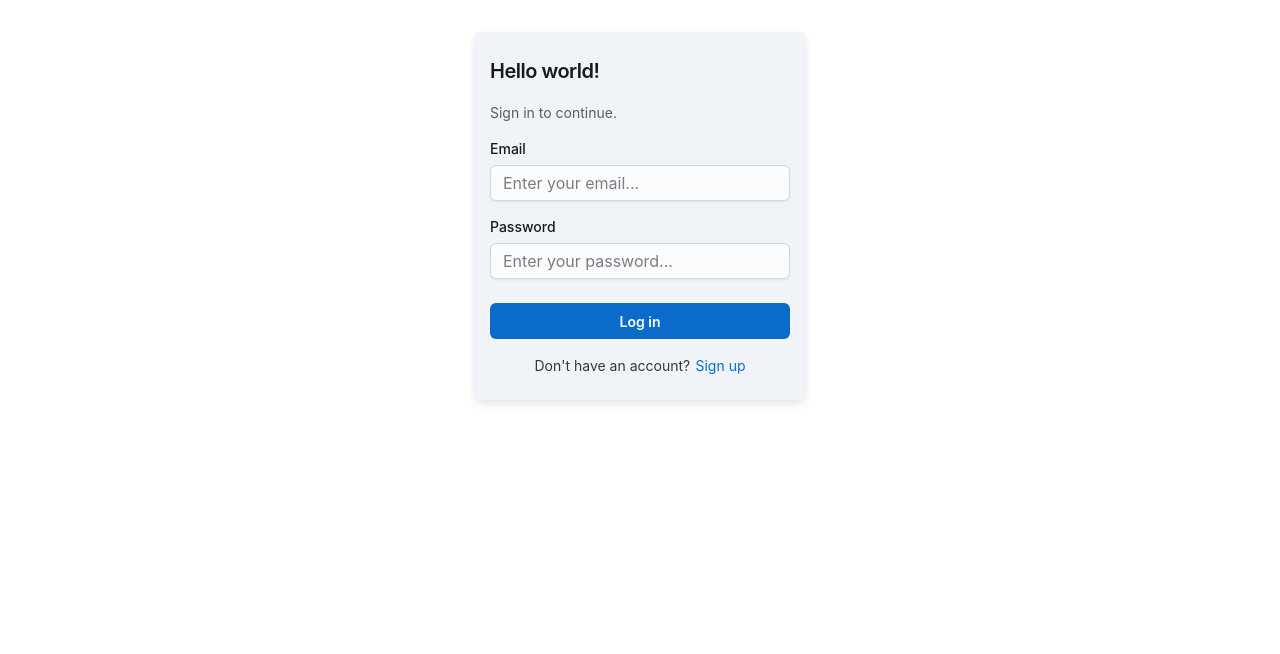
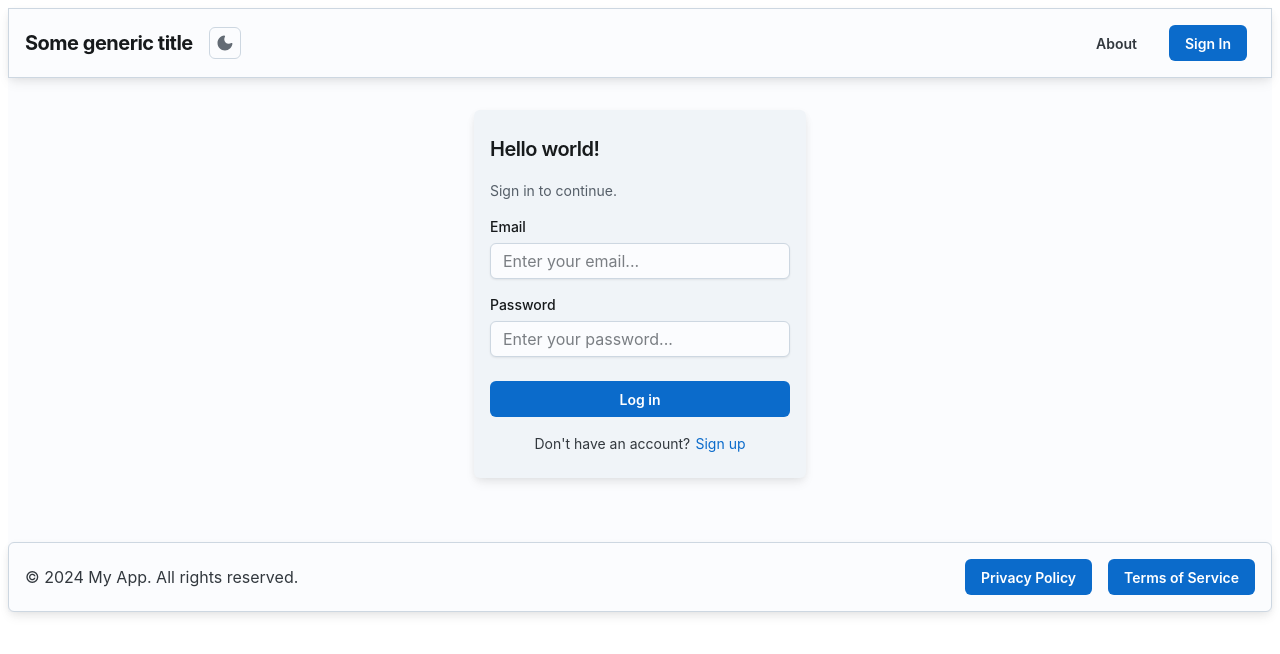
Before and after one commit to Slayare/adventure-frontend, a React app: page /sign-in in a window 1280 px wide. Shown: the top 654 px of the page. Built offline with nearby package versions, Linux system fonts and the light colour scheme.

Commit message:
Create layout component for pages

```diff
--- /dev/null
+++ b/src/components/Layout/Layout.tsx
@@ -0,0 +1,19 @@
+import { Sheet } from "@mui/joy";
+import { Header } from "../Header";
+import { Footer } from "../Footer";
+
+interface LayoutProps {
+  children: React.ReactNode;
+}
+
+const Layout = ({ children }: LayoutProps) => {
+  return (
+    <Sheet>
+      <Header />
+      {children}
+      <Footer />
+    </Sheet>
+  );
+};
+
+export default Layout;
--- /dev/null
+++ b/src/components/Layout/index.ts
@@ -0,0 +1 @@
+export { default as Layout } from "./Layout";
--- a/src/pages/HomePage/HomePage.tsx
+++ b/src/pages/HomePage/HomePage.tsx
@@ -1,12 +1,10 @@
 import Sheet from "@mui/joy/Sheet";
 import Typography from "@mui/joy/Typography";
 
-import { Header } from "@/components/Header";
-import { Footer } from "@/components/Footer";
+import { Layout } from "@/components/Layout";
 
 const HomePage = () => (
-  <>
-    <Header />
+  <Layout>
     <Sheet
       sx={{
         mx: "auto",
@@ -32,8 +30,7 @@
         relational DB will provide a user save state through a login.
       </Typography>
     </Sheet>
-    <Footer />
-  </>
+  </Layout>
 );
 
 export default HomePage;
--- a/src/pages/SignIn/SignIn.tsx
+++ b/src/pages/SignIn/SignIn.tsx
@@ -1,3 +1,4 @@
+import { Layout } from "@/components/Layout";
 import Button from "@mui/joy/Button";
 import FormControl from "@mui/joy/FormControl";
 import FormLabel from "@mui/joy/FormLabel";
@@ -8,6 +9,7 @@
 import React from "react";
 
 const SignIn = () => (
+  <Layout>
     <Sheet
       sx={{
         width: 300,
@@ -48,6 +50,7 @@
         Don't have an account?
       </Typography>
     </Sheet>
+  </Layout>
 );
 
 export default SignIn;
```
Also changed, not shown: 1 other file (tests, documents, lock files or other folders). Lines whose indentation alone changed are shown as unchanged.
